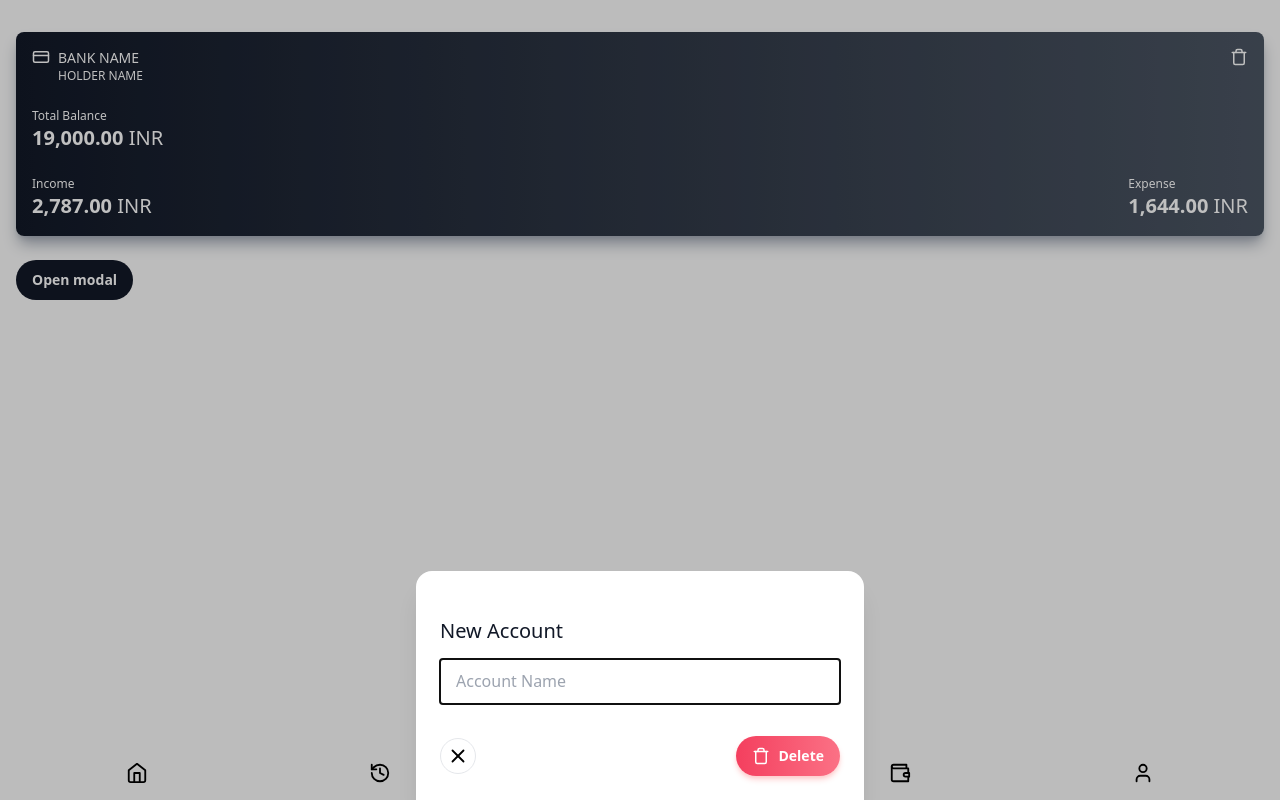
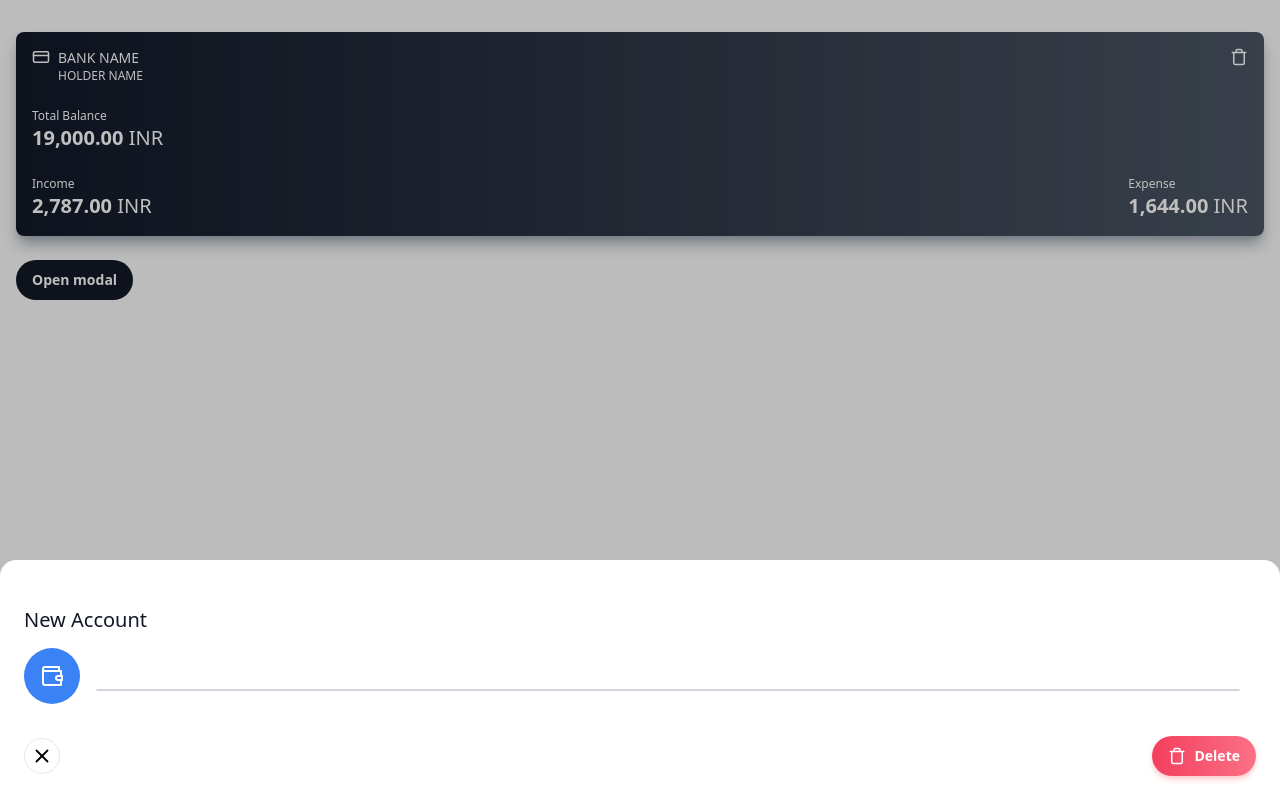
Before and after one commit to ImRayy/ExpenseManager, a Next.js app: page /accounts in a window 1280 px wide. Both pictures are taken after a click on the button "Open modal". Built offline with nearby package versions, Linux system fonts and the light colour scheme.

Commit message:
Added Input

```diff
--- /dev/null
+++ b/components/account/NewAccount.tsx
@@ -0,0 +1,19 @@
+import { Wallet } from "lucide-react";
+import Input from "../ui/Input";
+import React from "react";
+const NewAccount = () => {
+  return (
+    <div>
+      <div className="flex items-center gap-4">
+        <span className="rounded-full bg-blue-500 p-4 text-white">
+          <Wallet />
+        </span>
+        <span className="mb-auto mr-4 w-full">
+          <Input id="account" />
+        </span>
+      </div>
+    </div>
+  );
+};
+
+export default NewAccount;
--- /dev/null
+++ b/components/ui/Input.tsx
@@ -0,0 +1,18 @@
+import React, { InputHTMLAttributes } from "react";
+const Input = ({
+  id,
+  ...rest
+}: InputHTMLAttributes<HTMLInputElement> & {
+  id: string;
+}) => {
+  return (
+    <input
+      id={id}
+      type="text"
+      className="w-full border-b-2 border-gray-300 border-x-transparent border-t-transparent py-2 focus:border-gray-300 focus:border-x-transparent focus:border-t-transparent focus:outline-none focus:ring-0"
+      {...rest}
+    />
+  );
+};
+
+export default Input;
--- a/components/ui/Modal.tsx
+++ b/components/ui/Modal.tsx
@@ -53,7 +53,7 @@ export default function MyModal({
                 leaveFrom="opacity-100 scale-100"
                 leaveTo="opacity-0 scale-95"
               >
-                <Dialog.Panel className="fixed bottom-0 w-full max-w-md transform overflow-hidden rounded-t-2xl bg-white p-6 text-left align-middle shadow-xl transition-all">
+                <Dialog.Panel className="fixed bottom-0 w-full transform overflow-hidden rounded-t-2xl bg-white p-6 text-left align-middle shadow-xl transition-all">
                   <Dialog.Title
                     as="h3"
                     className="pt-6 text-xl font-medium leading-6 text-gray-900"
--- a/pages/accounts.tsx
+++ b/pages/accounts.tsx
@@ -1,10 +1,10 @@
 import AccountCard from "@/components/account/AccountCard";
+import NewAccount from "@/components/account/NewAccount";
 import Button from "@/components/ui/Button";
 import MyModal from "@/components/ui/Modal";
 import React, { useState } from "react";
 const Accounts = () => {
   const [isOpen, setIsOpen] = useState(false);
-  // const [account, setAccount] = useState({ holderName: "" });
   return (
     <div className="px-4 pt-4">
       <section className="pt-4">
@@ -22,13 +22,7 @@ const Accounts = () => {
         buttonVariant="delete"
         buttonFunction={() => setIsOpen(false)}
       >
-        <div>
-          <input
-            type="text"
-            className="w-full border-b px-4 py-2.5"
-            placeholder="Account Name"
-          />
-        </div>
+        <NewAccount />
       </MyModal>
     </div>
   );
--- a/tailwind.config.js
+++ b/tailwind.config.js
@@ -1,18 +1,18 @@
 /** @type {import('tailwindcss').Config} */
 module.exports = {
   content: [
-    './pages/**/*.{js,ts,jsx,tsx,mdx}',
-    './components/**/*.{js,ts,jsx,tsx,mdx}',
-    './app/**/*.{js,ts,jsx,tsx,mdx}',
+    "./pages/**/*.{js,ts,jsx,tsx,mdx}",
+    "./components/**/*.{js,ts,jsx,tsx,mdx}",
+    "./app/**/*.{js,ts,jsx,tsx,mdx}",
   ],
   theme: {
     extend: {
       backgroundImage: {
-        'gradient-radial': 'radial-gradient(var(--tw-gradient-stops))',
-        'gradient-conic':
-          'conic-gradient(from 180deg at 50% 50%, var(--tw-gradient-stops))',
+        "gradient-radial": "radial-gradient(var(--tw-gradient-stops))",
+        "gradient-conic":
+          "conic-gradient(from 180deg at 50% 50%, var(--tw-gradient-stops))",
       },
     },
   },
-  plugins: [],
-}
+  plugins: [require("@tailwindcss/forms")],
+};
```
